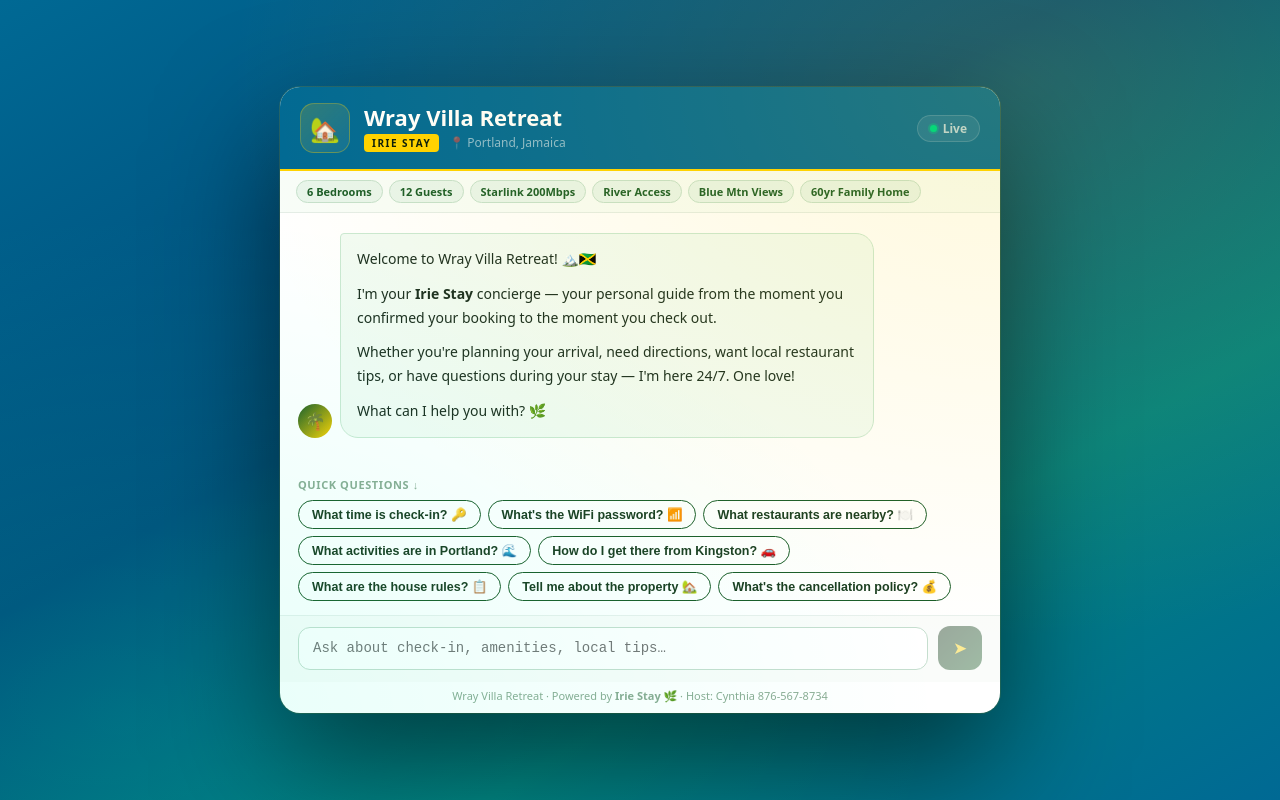
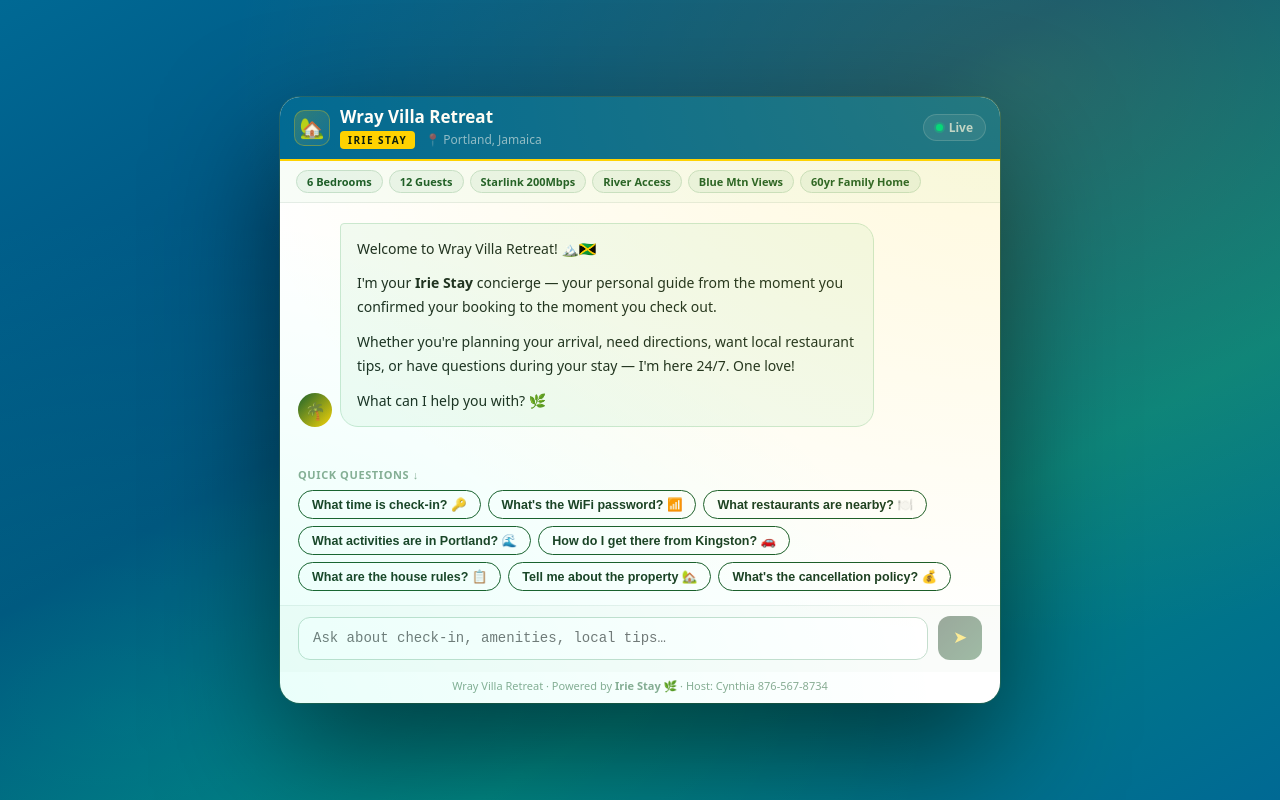
Before and after one commit to phuzz876-jmd/irie-stay, a Next.js app: page / in a window 1280 px wide. Built offline with nearby package versions, Linux system fonts and the light colour scheme.

Commit message:
Refactor header and logo styles in index.js
Updated styles for header and logo in index.js.

```diff
--- a/pages/index.js
+++ b/pages/index.js
@@ -231,20 +231,21 @@ const s = {
     boxShadow: "0 50px 120px rgba(0,0,0,0.55), 0 0 0 1px rgba(255,210,0,0.15)",
     display: "flex", flexDirection: "column", maxHeight: "94vh",
   },
-  header: {
+ header: {
     background: "#006994",
-    padding: "16px 20px", display: "flex", alignItems: "center", justifyContent: "space-between",
+    padding: "10px 14px",
+    display: "flex", alignItems: "center", justifyContent: "space-between",
     borderBottom: "2.5px solid #ffd200",
   },
-  headerInner: { display: "flex", alignItems: "center", gap: 14 },
+ headerInner: { display: "flex", alignItems: "center", gap: 10 },
   logoMark: {
-    width: 50, height: 50, borderRadius: 14,
+    width: 36, height: 36, borderRadius: 10,
     background: "linear-gradient(135deg, rgba(255,210,0,0.18), rgba(255,255,255,0.05))",
     border: "1px solid rgba(255,210,0,0.3)",
     display: "flex", alignItems: "center", justifyContent: "center",
-    fontSize: 24, flexShrink: 0,
+    fontSize: 20, flexShrink: 0,
   },
-  propertyName: { fontSize: 22, fontWeight: 700, color: "#fff", lineHeight: 1.2 },
+  propertyName: { fontSize: 17, fontWeight: 700, color: "#fff", lineHeight: 1.2 },
   brandLine: { display: "flex", alignItems: "center", gap: 10, marginTop: 3 },
   irieBadge: {
     background: "#ffd200", color: "#071a0b",
```
